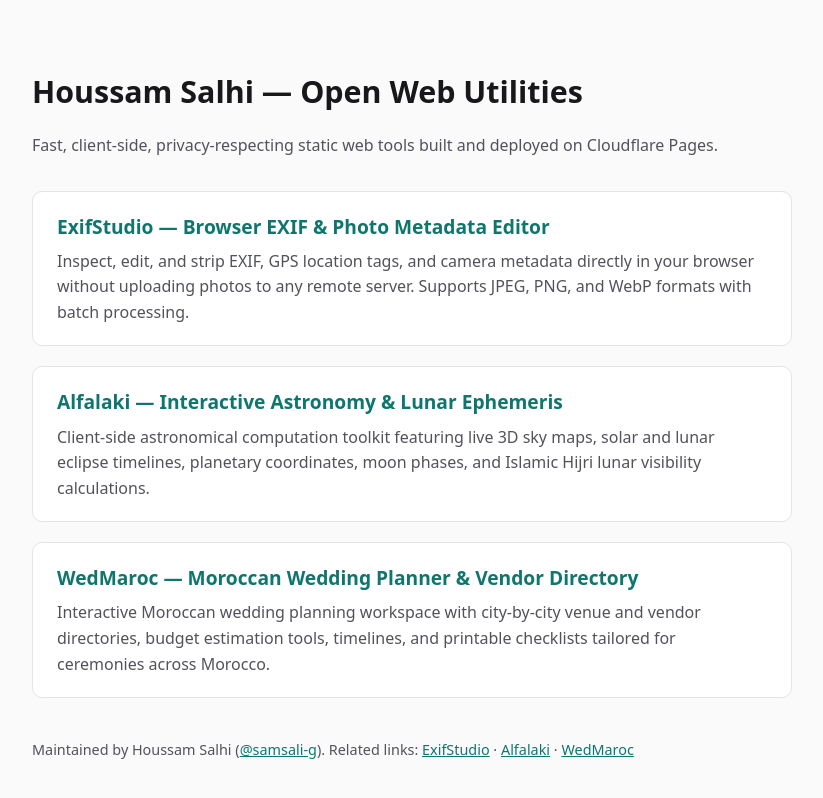
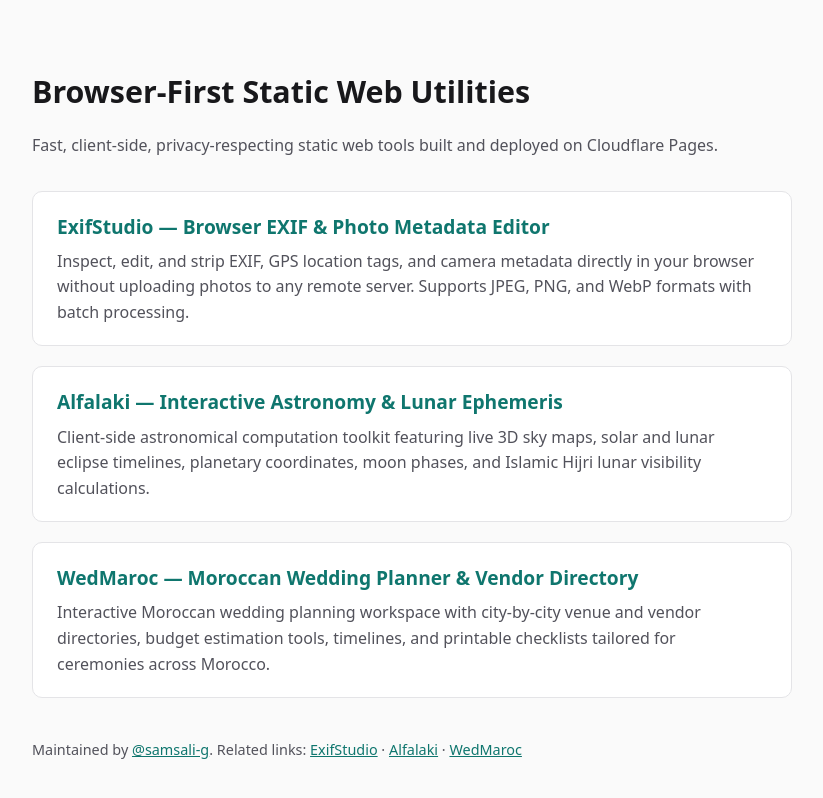
Before and after one commit to samsali-g/samsali-g.github.io, a plain HTML site: page index.html in a window 1280 px wide. Shown: the whole page, without its empty margins (228-1051 px from the left). Drawn offline with Linux system fonts and the light colour scheme.

Commit message:
chore: use handle attribution

```diff
--- a/index.html
+++ b/index.html
@@ -4,8 +4,8 @@
   <meta charset="UTF-8">
   <meta name="viewport" content="width=device-width, initial-scale=1.0">
   <meta name="robots" content="index, follow">
-  <title>Houssam Salhi — Browser-First Static Web Utilities</title>
-  <meta name="description" content="Three free, zero-signup, browser-first static web applications built by Houssam Salhi on Cloudflare Pages: ExifStudio, Alfalaki, and WedMaroc.">
+  <title>Open Browser-First Static Web Utilities</title>
+  <meta name="description" content="Three free, zero-signup, browser-first static web applications deployed on Cloudflare Pages: ExifStudio, Alfalaki, and WedMaroc.">
   <style>
     :root {
       color-scheme: light dark;
@@ -54,7 +54,7 @@
 </head>
 <body>
   <header>
-    <h1>Houssam Salhi — Open Web Utilities</h1>
+    <h1>Browser-First Static Web Utilities</h1>
     <p class="lead">Fast, client-side, privacy-respecting static web tools built and deployed on Cloudflare Pages.</p>
   </header>
 
@@ -76,7 +76,7 @@
   </main>
 
   <footer>
-    <p>Maintained by Houssam Salhi (<a href="https://github.com/samsali-g">@samsali-g</a>). Related links:
+    <p>Maintained by <a href="https://github.com/samsali-g">@samsali-g</a>. Related links:
       <a href="https://www.exifstudio.online">ExifStudio</a> ·
       <a href="https://alfalaki.space">Alfalaki</a> ·
       <a href="https://www.wedmaroc.com">WedMaroc</a>
```
